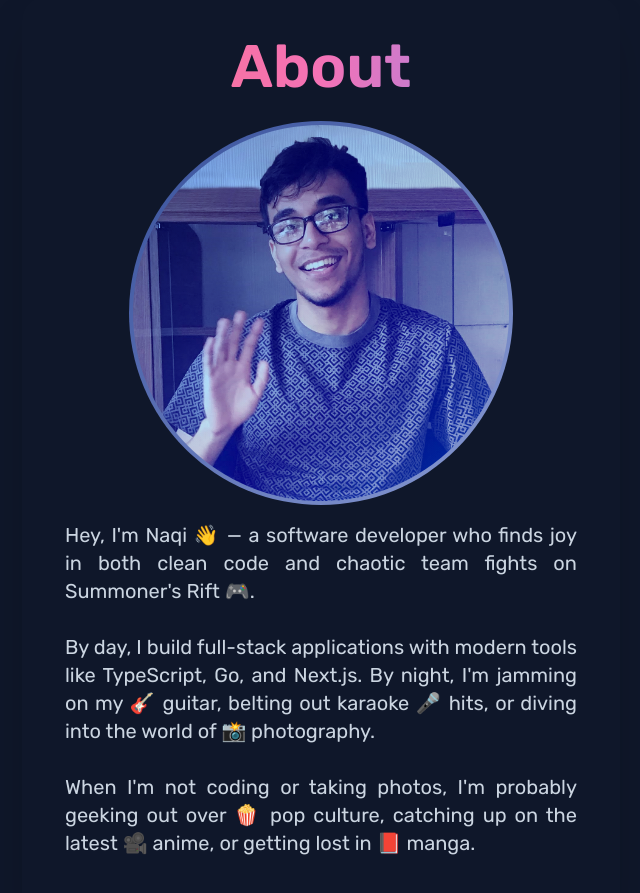
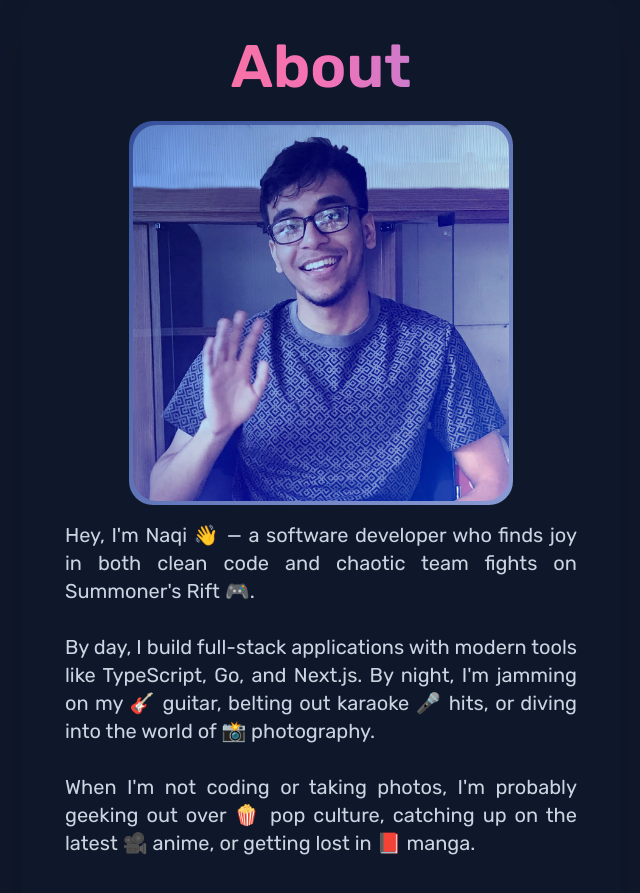
Before and after one commit to alderon07/my-website, a Next.js app in the folder frontend/: page / in a window 1280 px wide. Shown: the part 980-1873 px from the top of the page, without its empty margins (319-959 px from the left). Built offline with nearby package versions, Linux system fonts and the light colour scheme; no server answers; a web font is replaced by a local one.

Commit message:
Update global styles for improved readability and adjust About component layout for consistency

```diff
--- a/frontend/src/app/components/about/About.tsx
+++ b/frontend/src/app/components/about/About.tsx
@@ -10,9 +10,9 @@ export default function About() {
             <h2 className="self-center py-2 text-3xl lg:text-4xl xl:text-6xl bg-gradient-to-r from-emerald-700 via-teal-600 to-amber-700 dark:from-rose-400 dark:via-pink-400 dark:to-indigo-400 bg-clip-text text-transparent font-semibold w-full text-center">
               About
             </h2>
-            <div className="w-full max-w-sm rounded-3xl bg-gradient-to-bl from-teal-900 via-yellow-600 to-green-800 dark:bg-gradient-to-br dark:from-blue-900 dark:to-indigo-200 md:rounded-full animate-gradient bg-[length:200%_200%] p-1">
+            <div className="w-full max-w-sm rounded-3xl bg-gradient-to-bl from-teal-900 via-yellow-600 to-green-800 dark:bg-gradient-to-br dark:from-blue-900 dark:to-indigo-200 animate-gradient bg-[length:200%_200%] p-1">
               <Image
-                className="rounded-3xl object-cover mix-blend-overlay md:rounded-full w-full h-auto"
+                className="rounded-3xl object-cover mix-blend-overlay w-full h-auto"
                 src="/me.jpg"
                 alt="Naqi"
                 quality={100}
--- a/frontend/src/app/globals.css
+++ b/frontend/src/app/globals.css
@@ -4,7 +4,7 @@
 
 @layer base {
   body {
-    @apply bg-amber-800/25 dark:bg-slate-900 px-8 min-h-screen mx-auto text-stone-900 dark:text-slate-300;
+    @apply bg-[#F4EDE3] dark:bg-slate-900 px-8 min-h-screen mx-auto text-[#1A1A1A] dark:text-slate-300;
   }
 
   html {
```
